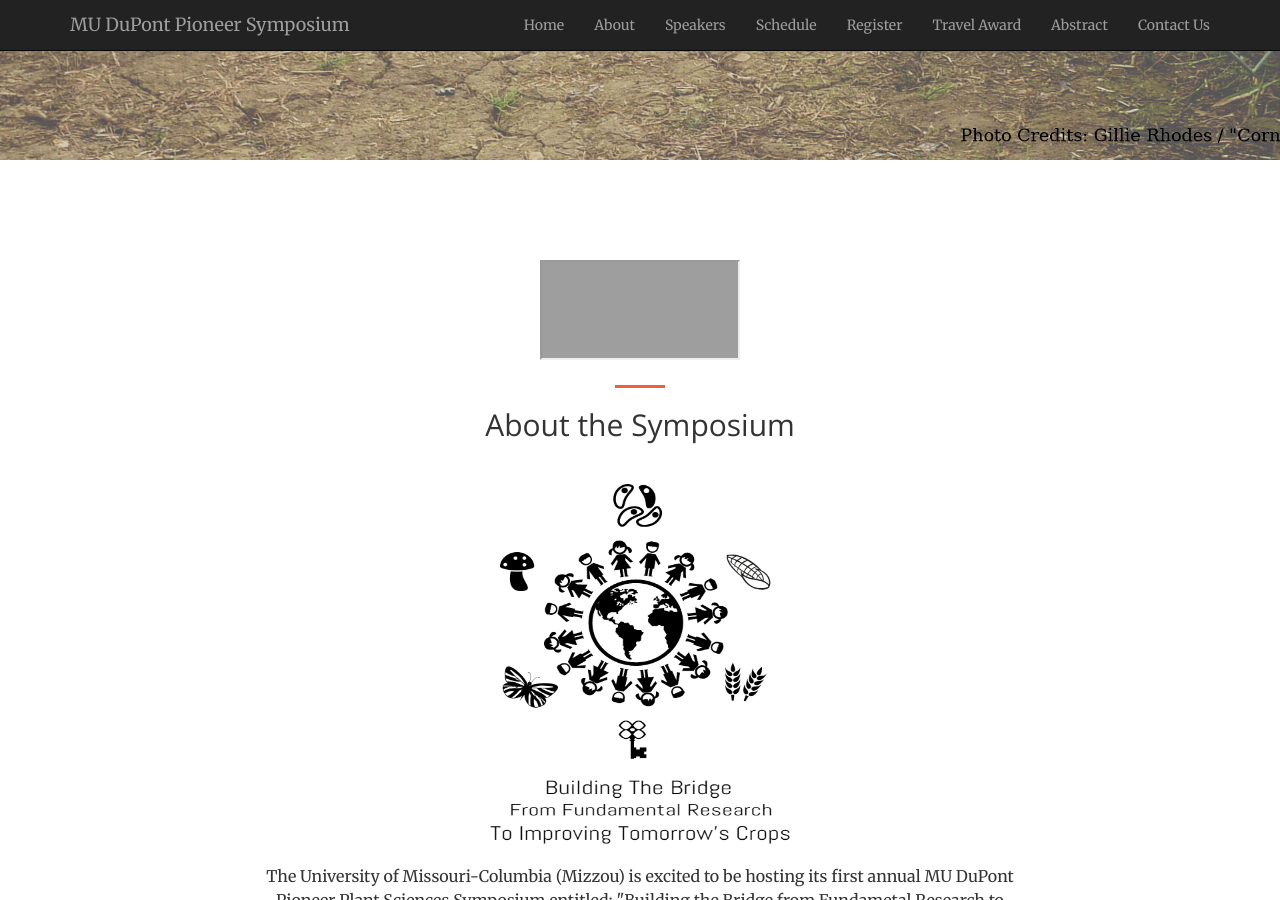
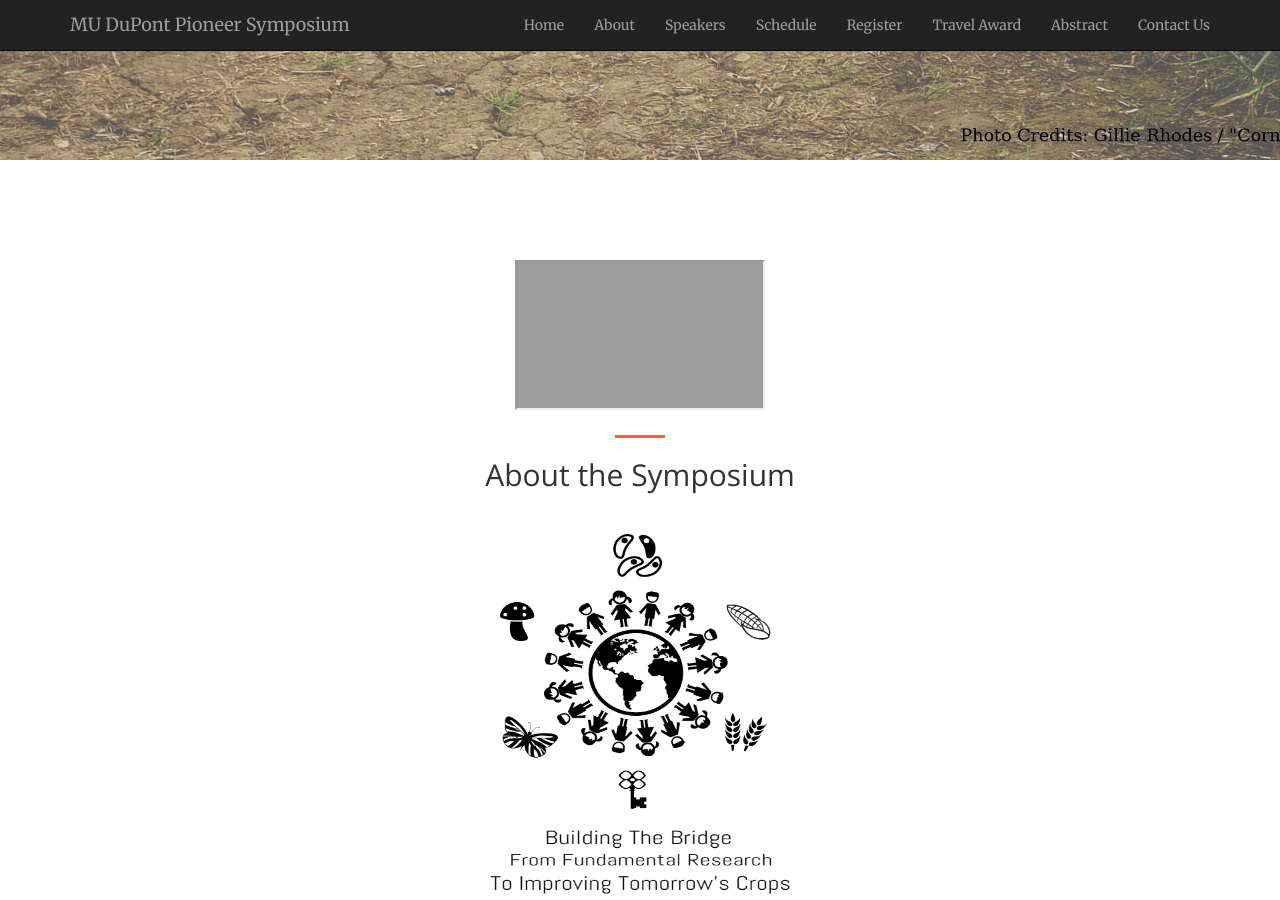
Before and after one commit to mupioneersymposium/mupioneersymposium.github.io, a Jekyll site: the page built from index.html, in a window 1280 px wide and 900 px high, scrolled down 740 px. Built offline with Jekyll 4.4.1, drawn with Linux system fonts in a browser that asks for light colours; grey boxes are pictures that could not be loaded.

Commit message:
Update about-brief.html

```diff
--- a/_includes/about-brief.html
+++ b/_includes/about-brief.html
@@ -2,7 +2,7 @@
     <div class="container">
         <div class="row">
             <div class="col-lg-8 col-lg-offset-2 text-center">
-                <iframe width="200" height="100"  src="http://s280.photobucket.com/user/Avi_Karn/embed/slideshow/"></iframe>
+                <iframe width="250" height="150"  src="http://s280.photobucket.com/user/Avi_Karn/embed/slideshow/"></iframe>
                 <hr>
                 <h2 class="section-heading">About the Symposium</h2>
                 <hr class="light"><p><img src="/img/logo.png" alt="MU Pioneer Symposium Logo" width="300" height="360"></p>
```
